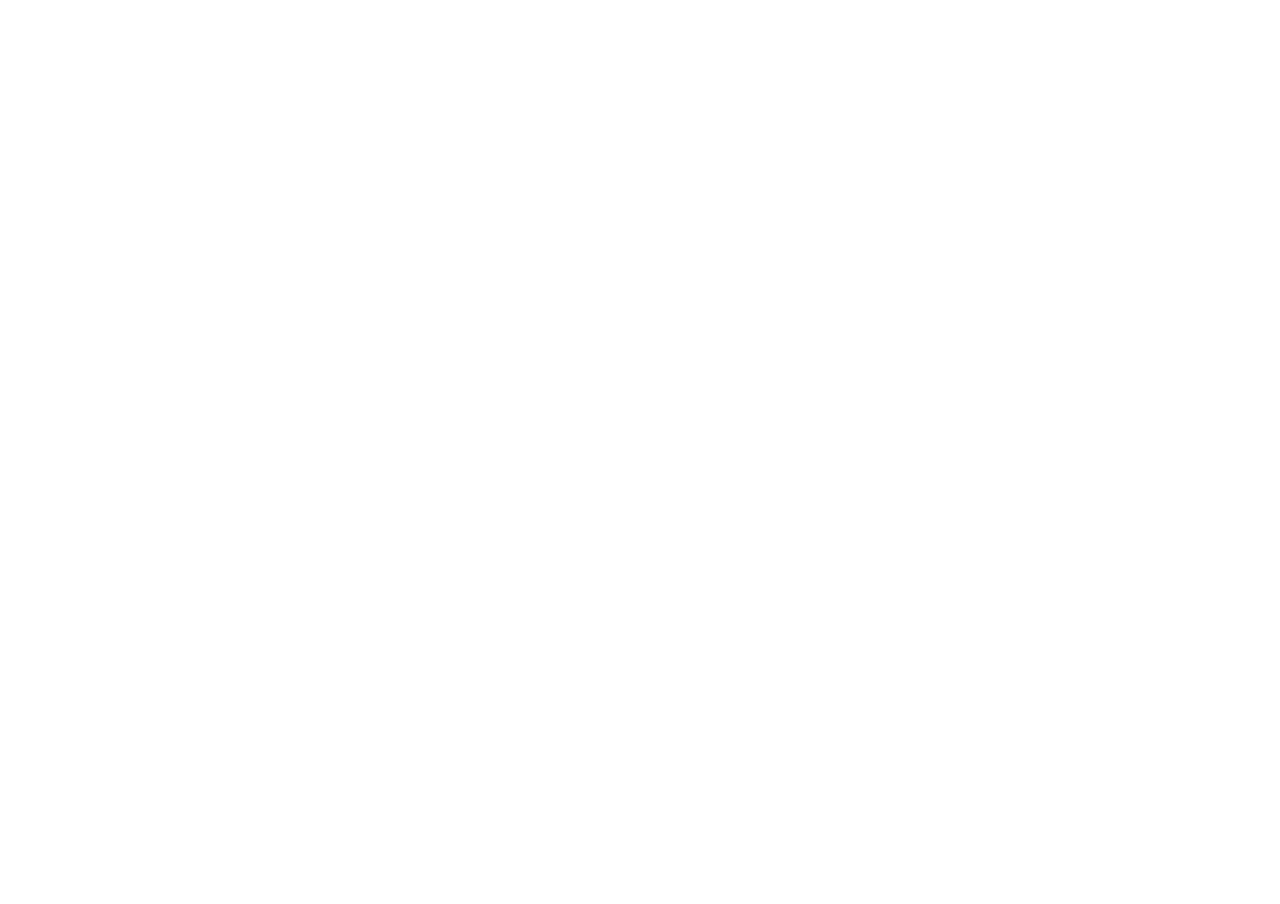
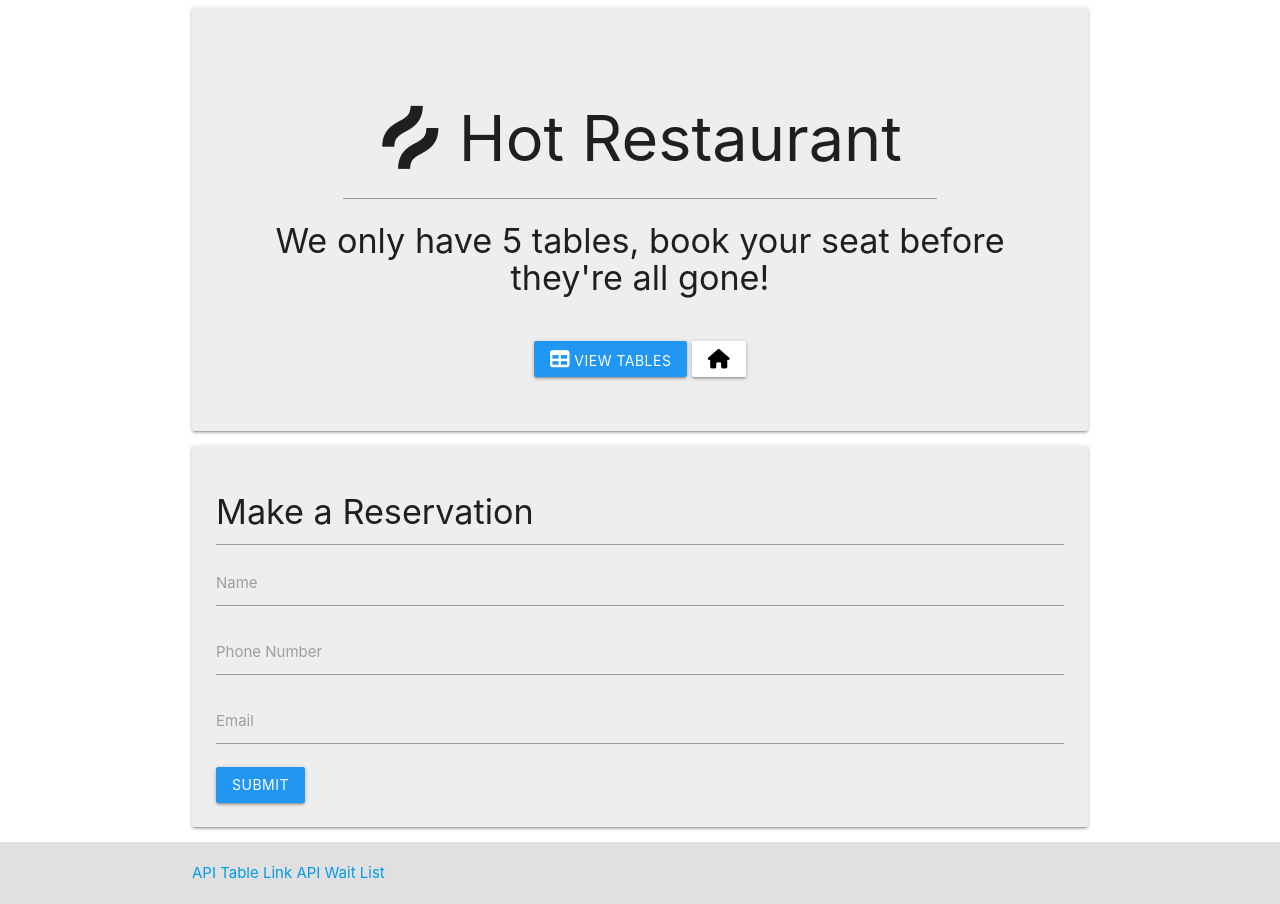
Before and after one commit to JasperJRoth/HotRestaurant, a website: page reserve.html in a window 1280 px wide. Before the commit the page ends 800 px from the top, so only its background shows below. Drawn offline with nearby package versions, Linux system fonts and the light colour scheme.

Commit message:
Added reservation page

```diff
--- a/reserve.html
+++ b/reserve.html
@@ -0,0 +1,90 @@
+<!DOCTYPE html>
+<html lang="en">
+<head>
+    <meta charset="UTF-8">
+    <meta name="viewport" content="width=device-width, initial-scale=1.0">
+    <meta http-equiv="X-UA-Compatible" content="ie=edge">
+    <title>Test</title>
+
+    <!-- Jquery -->
+    <script src="https://code.jquery.com/jquery-3.4.1.min.js"></script>
+
+    <!-- Animate.css -->
+    <link rel="stylesheet" href="https://cdnjs.cloudflare.com/ajax/libs/animate.css/3.7.2/animate.min.css">
+
+    <!-- Font Awesome -->
+    <script src="https://kit.fontawesome.com/be7411a50d.js"></script>
+
+    <!-- Custom Css -->
+    <link rel="stylesheet" href="css/style">
+</head>
+    <body>
+        <main class="container">
+            <div class="card center grey lighten-3">
+                <div class="card-content">
+                    <div class="section"></div>
+                    <h1><i class="fab fa-hotjar"></i> Hot Restaurant</h1>
+                    <div class="divider container grey"></div>
+                    <h4>We only have 5 tables, book your seat before they're all gone!</h4>
+                    <div class="section"></div>
+                    <div>
+                        <a href="/tables"><button class="btn blue"><i class="fas fa-table"></i> View Tables</button></a>
+                        <a href="/"><button class="btn white"><i class="fas fa-home black-text"></i></button></a>
+                    </div>
+                    <div class="section"></div>
+                </div>
+            </div>
+
+            <div class="card grey lighten-3">
+                <div class="card-content">
+                    <h4>Make a Reservation</h4>
+                    <div class="divider grey"></div>
+                    <div class="input-field">
+                        <input id="input_name" type="text" class="validate">
+                        <label for="input_name">Name</label>
+                    </div>
+                    <div class="input-field">
+                        <input id="input_phone" type="tel" class="validate">
+                        <label for="input_phone">Phone Number</label>
+                    </div>
+                    <div class="input-field">
+                        <input id="input_email" type="email" class="validate">
+                        <label for="input_email">Email</label>
+                    </div>
+                    <button id="reserve_submit" class="btn blue waves-effect">Submit</button>
+                </div>
+            </div>
+        </main>
+
+        <footer class="page-footer grey lighten-2 valign-wrapper" style="padding-bottom: 20px">
+            <div class="container">
+                <a href="/api/tables">API Table Link</a>
+                <a href="/api/waitlist">API Wait List</a>
+            </div>
+        </footer>
+    </body>
+
+    <!-- Reservation adding code -->
+    <script type="text/javascript">
+        // Question: What does this code do?
+        $("#reserve_submit").on("click", function(event) {
+          event.preventDefault();
+          var newReservation = {
+            name: $("#input_name").val().trim(),
+            phone: $("#input_phone").val().trim(),
+            email: $("#input_email").val().trim()
+          };
+
+          // Question: What does this code do??
+          $.post("/reserve", newReservation)
+            .then(function(data) {
+              alert("Adding reservation...");
+              window.location.href = "/";
+            });
+        });
+      </script>
+
+    <!-- Materialize -->
+    <link rel="stylesheet" href="https://cdnjs.cloudflare.com/ajax/libs/materialize/1.0.0/css/materialize.min.css">
+    <script src="https://cdnjs.cloudflare.com/ajax/libs/materialize/1.0.0/js/materialize.min.js"></script>
+</html>
```
Also changed, not shown: assets/css/style.css (+10 -0 lines), index.html (+5 -3 lines).
